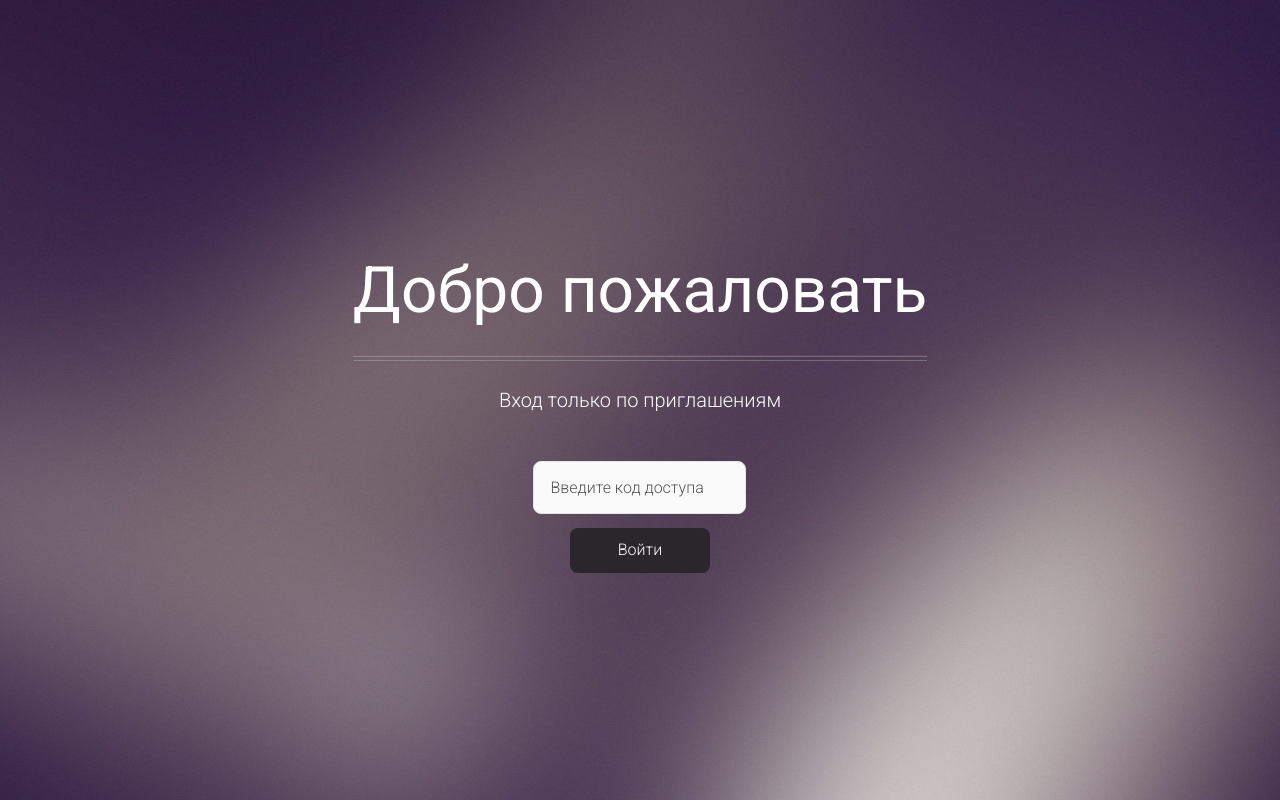
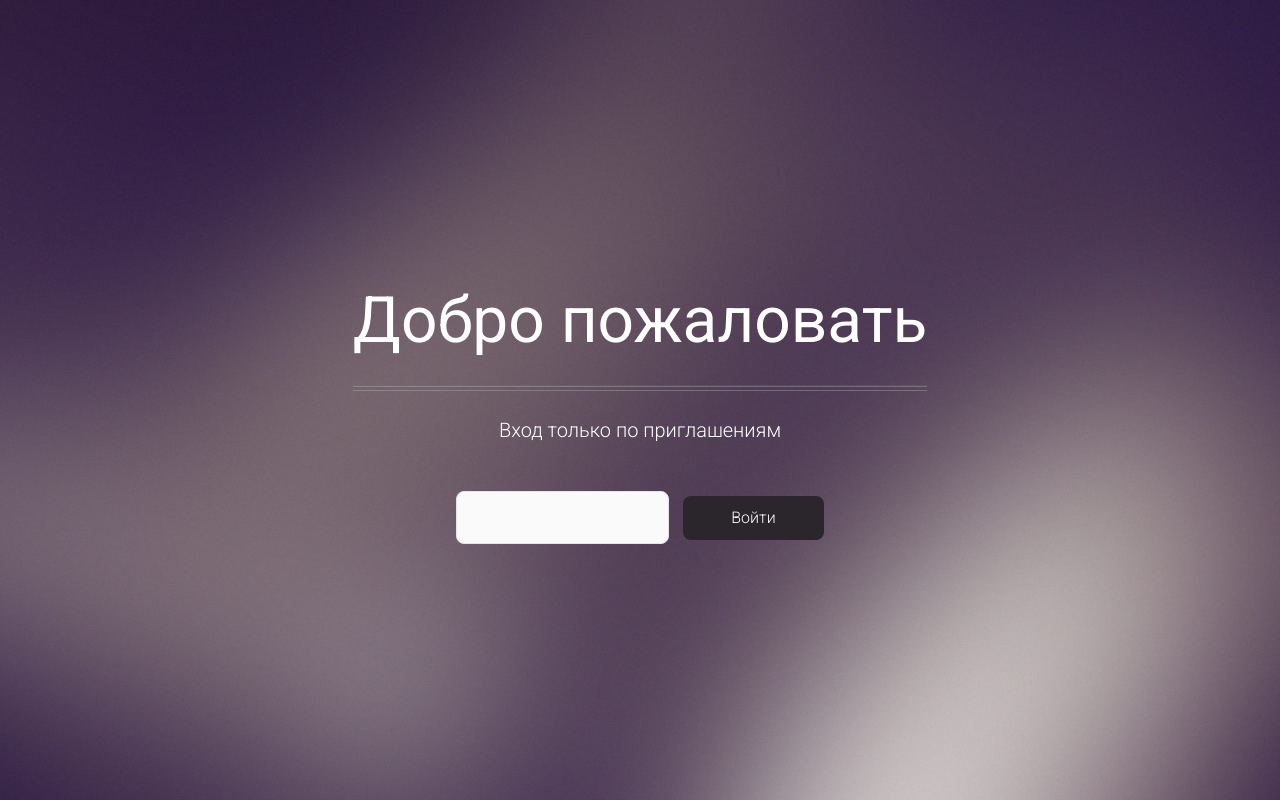
Before and after one commit to Samael500/wed, a Django app: page /login in a window 1280 px wide. Run offline with Django 3.2, Linux system fonts and the light colour scheme; some libraries are stand-ins or nearby versions.

Commit message:
:rocket: base.html

```diff
--- a/mywed/static/css/style.css
+++ b/mywed/static/css/style.css
@@ -6,6 +6,7 @@
 	html5up.net | @n33co
 	Free for personal and commercial use under the CCA 3.0 license (html5up.net/license)
 */
+
 
 /*********************************************************************************/
 /* Basic                                                                         */
@@ -402,7 +403,7 @@
 			{
 				position: relative;
 				display: inline-block;
-				padding: 0.35em 0.75em 0.35em 0.75em;
+				padding: 0.35em 0.35em 0.35em 0.35em;
 				font-size: 1.25em;
 				cursor: default;
 			}
@@ -464,6 +465,11 @@
 				font-weight: 400;
 				color: #483949;
 				margin: 0 0 1em 0;
+			}
+
+			form label.error
+			{
+				color: #ff0000;
 			}
 
 			form input[type="text"],
--- a/mywed/static/js/init.js
+++ b/mywed/static/js/init.js
@@ -27,12 +27,12 @@
 	skel.init({
 		reset: 'full',
 		breakpoints: {
-			'global':	{ range: '*', href: 'css/style.css', containers: 1400, grid: { gutters: 48 } },
-			'wide':		{ range: '-1680', href: 'css/style-wide.css', containers: 1200 },
-			'normal':	{ range: '-1280', href: 'css/style-normal.css', containers: '100%', grid: { gutters: 36 } },
-			'narrow':	{ range: '-960', href: 'css/style-narrow.css', grid: { gutters: 32 } },
-			'narrower': { range: '-840', href: 'css/style-narrower.css', containers: '100%!', grid: { collapse: true } },
-			'mobile':	{ range: '-736', href: 'css/style-mobile.css', grid: { gutters: 20 }, viewport: { scalable: false } }
+			'global':	{ range: '*', href: '/static/css/style.css', containers: 1400, grid: { gutters: 48 } },
+			'wide':		{ range: '-1680', href: '/static/css/style-wide.css', containers: 1200 },
+			'normal':	{ range: '-1280', href: '/static/css/style-normal.css', containers: '100%', grid: { gutters: 36 } },
+			'narrow':	{ range: '-960', href: '/static/css/style-narrow.css', grid: { gutters: 32 } },
+			'narrower': { range: '-840', href: '/static/css/style-narrower.css', containers: '100%!', grid: { collapse: true } },
+			'mobile':	{ range: '-736', href: '/static/css/style-mobile.css', grid: { gutters: 20 }, viewport: { scalable: false } }
 		},
 		plugins: {
 			layers: {
--- /dev/null
+++ b/mywed/templates/base.html
@@ -0,0 +1,42 @@
+{% load compress %}
+<!DOCTYPE HTML>
+<html>
+    <head>
+        <title>{%block title %} / MyWED{% endblock%}</title>
+
+        <meta http-equiv="content-type" content="text/html; charset=utf-8" />
+        <meta name="description" content="" />
+        <meta name="keywords" content="" />
+
+        <link rel="stylesheet" href="http://fonts.googleapis.com/css?family=Roboto:400italic,300,300italic,400,600,600italic&subset=latin,cyrillic" />
+
+        {% compress js %}
+            <script src="{{ STATIC_URL }}js/jquery.min.js"></script>
+            <script src="{{ STATIC_URL }}js/jquery.dropotron.min.js"></script>
+            <script src="{{ STATIC_URL }}js/jquery.scrolly.min.js"></script>
+            <script src="{{ STATIC_URL }}js/jquery.onvisible.min.js"></script>
+            <script src="{{ STATIC_URL }}js/skel.min.js"></script>
+            <script src="{{ STATIC_URL }}js/skel-layers.min.js"></script>
+            <script src="{{ STATIC_URL }}js/init.js"></script>
+        {% endcompress %}
+
+        {% block extend_scripts %}{% endblock %}
+
+        <noscript>
+            {% compress css %}
+                <link rel="stylesheet" href="{{ STATIC_URL }}css/skel.css" />
+                <link rel="stylesheet" href="{{ STATIC_URL }}css/style.css" />
+                <link rel="stylesheet" href="{{ STATIC_URL }}css/style-mobile.css" />
+                <link rel="stylesheet" href="{{ STATIC_URL }}css/style-narrow.css" />
+                <link rel="stylesheet" href="{{ STATIC_URL }}css/style-narrower.css" />
+                <link rel="stylesheet" href="{{ STATIC_URL }}css/style-normal.css" />
+                <link rel="stylesheet" href="{{ STATIC_URL }}css/style-wide.css" />
+                <link rel="stylesheet" href="{{ STATIC_URL }}css/style-noscript.css" />
+            {% endcompress %}
+        </noscript>
+
+    </head>
+    <body class="homepage">
+        {% block content %}{% endblock %}
+    </body>
+</html>
--- /dev/null
+++ b/mywed/templates/helpers/field_error.html
@@ -0,0 +1 @@
+{% if field.errors %}<div><label for="{{ field.auto_id }}" class="error">{{ field.errors.0 }}</label></div>{% endif %}
--- /dev/null
+++ b/mywed/templates/helpers/field_with_error.html
@@ -0,0 +1 @@
+{% if field %}{{ field }}{% include 'helpers/field_error.html' %}{% endif %}
--- a/mywed/templates/login.html
+++ b/mywed/templates/login.html
@@ -1,35 +1,9 @@
-{% load compress %}
-<!DOCTYPE HTML>
-<html>
-    <head>
-        <title>Helios by HTML5 UP</title>
-        <meta http-equiv="content-type" content="text/html; charset=utf-8" />
-        <meta name="description" content="" />
-        <meta name="keywords" content="" />
+{% extends 'base.html' %}
 
-        <link rel="stylesheet" href="http://fonts.googleapis.com/css?family=Roboto:400italic,300,300italic,400,600,600italic&subset=latin,cyrillic" />
+{%block title %}Добро пожаловать {{ block.super }}{% endblock%}
 
-        <script src="js/jquery.min.js"></script>
-        <script src="js/jquery.dropotron.min.js"></script>
-        <script src="js/jquery.scrolly.min.js"></script>
-        <script src="js/jquery.onvisible.min.js"></script>
-        <script src="js/skel.min.js"></script>
-        <script src="js/skel-layers.min.js"></script>
-        <script src="js/init.js"></script>
-        <noscript>
-            <link rel="stylesheet" href="css/skel.css" />
-            <link rel="stylesheet" href="css/style.css" />
-            <link rel="stylesheet" href="css/style-desktop.css" />
-            <link rel="stylesheet" href="css/style-noscript.css" />
-        </noscript>
-
-    </head>
-    <body class="homepage">
-
-        <!-- Header -->
+{% block content %}
     <div id="header">
-
-                <!-- Inner -->
             <div class="inner">
                 <header>
                     <h1>Добро пожаловать</h1>
@@ -39,14 +13,15 @@
                 <footer>
                     <article class="special">
                         <form action="#" method="POST" class="4u inline">
+                            {% csrf_token %}
                             <ul class="inline">
-                                        <li><input type="text" name="user_key" placeholder="Введите код доступа"/>
+                                <li>{{ form.user_key }}
                                 <li><input type="submit" value="Войти" class="alt" />
                             </ul>
+                            {% include 'helpers/field_error.html' with field=form.user_key %}
                         </form>
                     </article>
                 </footer>
             </div>
     </div>
-    </body>
-</html>
+{% endblock %}
```
Also changed, not shown: 2 other files. Lines whose indentation alone changed are shown as unchanged.
